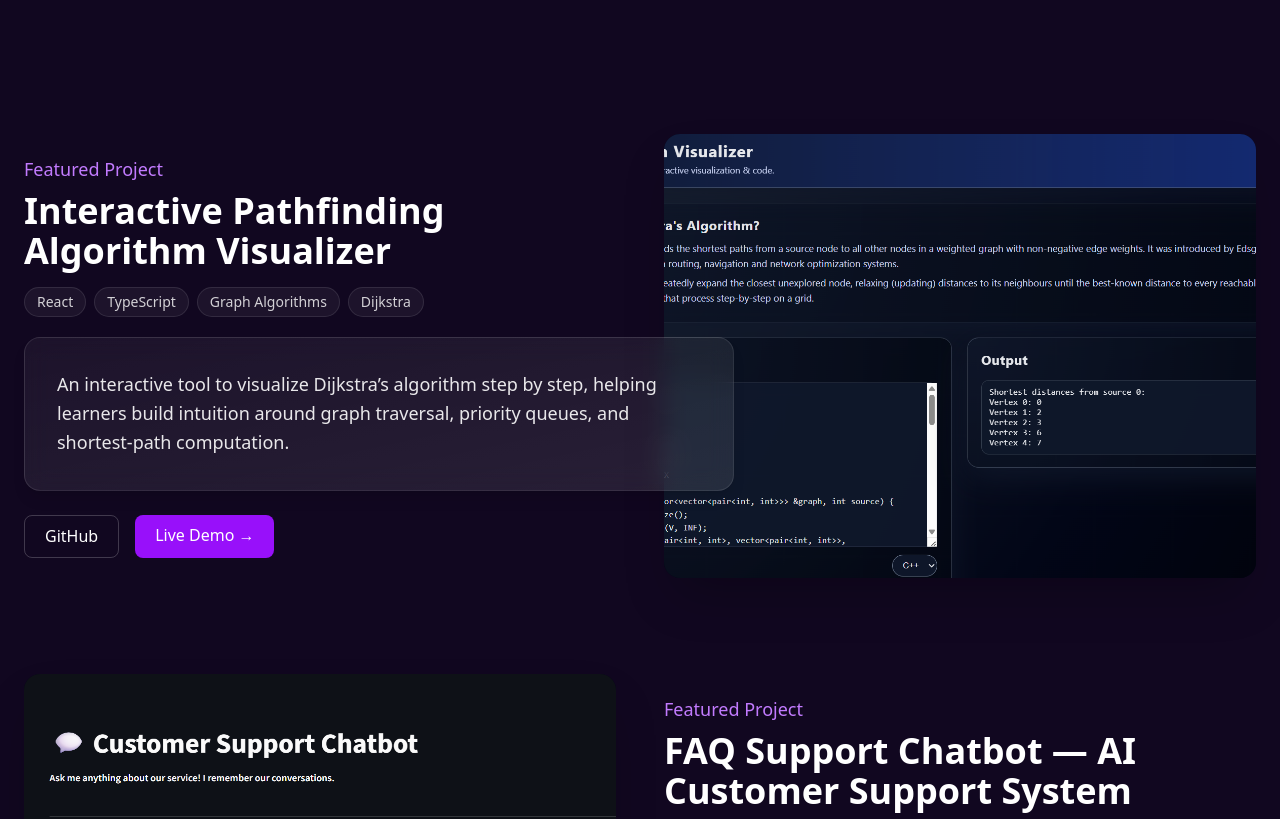
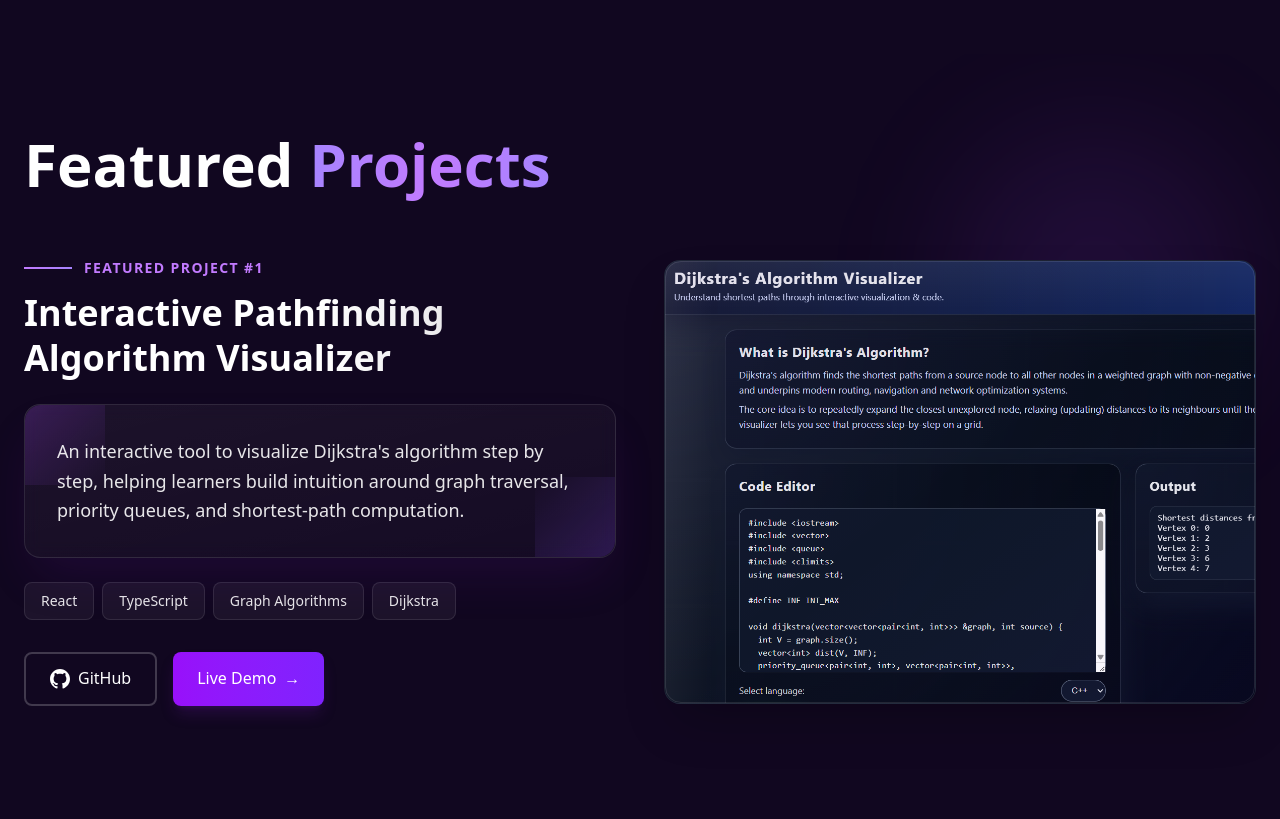
Before and after one commit to Manyaxkapoor/manya_portfolio, a Next.js app: page / in a window 1280 px wide. Shown: the part 2660-3479 px from the top of the page. Built offline with nearby package versions, Linux system fonts and the light colour scheme.

Commit message:
alignment fixed with object-cover

```diff
--- a/app/components/Projects.tsx
+++ b/app/components/Projects.tsx
@@ -8,6 +8,7 @@ interface Project {
   title: string;
   description: string;
   image: string;
+  imagePosition?: string;
   github?: string;
   live?: string;
   tech: string[];
@@ -18,23 +19,24 @@ const featuredProjects: Project[] = [
     id: 1,
     title: "Interactive Pathfinding Algorithm Visualizer",
     description:
-      "An interactive tool to visualize Dijkstra’s algorithm step by step, helping learners build intuition around graph traversal, priority queues, and shortest-path computation.",
+      "An interactive tool to visualize Dijkstra's algorithm step by step, helping learners build intuition around graph traversal, priority queues, and shortest-path computation.",
     github: "https://github.com/Manyaxkapoor/Dijkstra_visualiser",
     live: "https://dijkstravisualiser.vercel.app/",
     image: "/Projects/project-1.png",
+     imagePosition: "0% 50%",
     tech: ["React", "TypeScript", "Graph Algorithms", "Dijkstra"],
   },
   {
     id: 2,
     title: "FAQ Support Chatbot — AI Customer Support System",
     description:
-    "An AI-powered FAQ chatbot designed for reliable, hallucination-free customer support. Built with Streamlit and Groq’s LLaMA 3.1, the system delivers deterministic answers strictly from a structured knowledge base.",
+      "An AI-powered FAQ chatbot designed for reliable, hallucination-free customer support. Built with Streamlit and Groq's LLaMA 3.1, the system delivers deterministic answers strictly from a structured knowledge base.",
     tech: ["Python", "Streamlit", "Groq API", "LLaMA 3.1"],
     live: "https://webchatpy.streamlit.app/",
     github: "https://github.com/manyaxkapoor/chatbot",
     image: "/Projects/project-2.png",
+     imagePosition: "50% 50%",
   },
-
   {
     id: 3,
     title: "DevConnect — Full-Stack Portfolio Platform",
@@ -44,37 +46,30 @@ const featuredProjects: Project[] = [
     live: "https://devconnect456.vercel.app",
     github: "https://github.com/Manyaxkapoor/devconnect",
     image: "/projects/project-3.png",
+     imagePosition: "15% 60%",
   },
-
   {
     id: 4,
     title: "TRUView AI – Ethical & Explainable AI Platform",
     description:
       "An AI governance platform enabling auditable, regulation-ready workflows with consent management, explainability middleware, and immutable audit trails.",
     github: "https://github.com/Manyaxkapoor/TRUView-AI",
-    image: "/projects/project-.png",
+    image: "/projects/project-4.png",
     tech: ["AI Governance", "SHAP", "FastAPI", "RBAC", "Audit Trails"],
+     imagePosition: "15% 65%",
   },
-
-// {
-//     id: 5,
-//     title: "HireLens – Explainable Resume Screening Platform",
-//     description:
-//       "A full-stack resume screening platform focused on transparency in AI-driven hiring, featuring secure authentication, explainable decisions, and structured profile management.",
-//     github: "https://github.com/Manyaxkapoor/HireLens",
-//     image: "/projects/project-2.png",
-//     tech: ["React", "Node.js", "PostgreSQL", "Explainable AI", "RBAC"],
-//   },
-
 ];
 
-export default function Projects(): React.JSX.Element {
+export default function Projects() {
   const [visibleIds, setVisibleIds] = useState<number[]>([]);
+  const [hoveredId, setHoveredId] = useState<number | null>(null);
   const sectionRef = useRef<HTMLDivElement | null>(null);
+  const glowRefs = useRef<{ [key: number]: HTMLDivElement | null }>({});
 
+  const isDesktop = typeof window !== "undefined" && window.innerWidth >= 768;
+
+  /* Scroll reveal */
   useEffect(() => {
-    const isMobile = window.innerWidth < 768;
-
     const observer = new IntersectionObserver(
       (entries) => {
         entries.forEach((entry) => {
@@ -84,80 +79,146 @@ export default function Projects(): React.JSX.Element {
           }
         });
       },
-      { threshold: isMobile ? 0.15 : 0.3 }
+      { threshold: 0.2 }
     );
 
-    const elements = sectionRef.current?.querySelectorAll("[data-id]");
-    elements?.forEach((el) => observer.observe(el));
+    sectionRef.current
+      ?.querySelectorAll("[data-id]")
+      .forEach((el) => observer.observe(el));
 
     return () => observer.disconnect();
   }, []);
 
+  /* Cursor glow sync */
+  const handleMouseMove = (e: React.MouseEvent, projectId: number) => {
+    if (!isDesktop || !glowRefs.current[projectId]) return;
+    const rect = glowRefs.current[projectId]!.getBoundingClientRect();
+    const x = e.clientX - rect.left;
+    const y = e.clientY - rect.top;
+    glowRefs.current[projectId]!.style.setProperty("--x", `${x}px`);
+    glowRefs.current[projectId]!.style.setProperty("--y", `${y}px`);
+  };
+
   return (
-    <section id="projects" className="py-20 px-6">
-      <div ref={sectionRef} className="container mx-auto max-w-7xl">
+    <section id="projects" className="py-20 px-6 relative overflow-hidden">
+      {/* Background decoration */}
+      <div className="absolute top-20 right-10 w-72 h-72 bg-purple-500/10 rounded-full blur-3xl" />
+      <div className="absolute bottom-40 left-10 w-96 h-96 bg-violet-500/10 rounded-full blur-3xl" />
+
+      <div ref={sectionRef} className="container mx-auto max-w-7xl relative z-10">
+        {/* Section Header */}
+        <div className="text-left mb-16">
+
+          <h2 className="text-4xl lg:text-6xl font-bold text-white mb-4">
+            Featured <span className="bg-gradient-to-r from-violet-400 via-purple-400 to-violet-400 bg-clip-text text-transparent">Projects</span>
+          </h2>
+
+        </div>
+
         {featuredProjects.map((project, index) => {
           const isEven = index % 2 === 1;
           const isVisible = visibleIds.includes(project.id);
+          const isHovered = hoveredId === project.id;
 
           return (
             <div
               key={project.id}
               data-id={project.id}
-              className={`mb-24 last:mb-0 transition-all duration-700
-              ${isVisible ? "opacity-100 translate-y-0" : "opacity-0 translate-y-8"}`}
+              className={`mb-32 transition-all duration-700
+              ${isVisible ? "opacity-100 translate-y-0" : "opacity-0 translate-y-12"}`}
+              style={{ transitionDelay: `${index * 100}ms` }}
             >
               <div
                 className={`grid grid-cols-1 lg:grid-cols-2 gap-8 lg:gap-12 items-center ${
                   isEven ? "lg:grid-flow-dense" : ""
                 }`}
               >
-                {/* Text */}
-                <div className={`${isEven ? "lg:col-start-2" : ""}`}>
-                  <p className="text-purple-400 text-lg font-medium mb-2">
-                    Featured Project
+                {/* ================= TEXT SECTION ================= */}
+                <div
+                  className={`${isEven ? "lg:col-start-2" : ""} space-y-6`}
+                  onMouseMove={(e) => handleMouseMove(e, project.id)}
+                  onMouseEnter={() => setHoveredId(project.id)}
+                  onMouseLeave={() => setHoveredId(null)}
+                >
+                  <div className="space-y-3">
+                    <div className="flex items-center gap-3">
+                      <span className="h-[2px] w-12 bg-gradient-to-r from-purple-400 to-violet-400" />
+                      <p className="text-purple-400 font-semibold text-sm uppercase tracking-widest">
+                        Featured Project #{project.id}
                       </p>
+                    </div>
 
-                  <h3 className="text-3xl lg:text-4xl font-bold text-white mb-4">
+                    <h3 className="text-3xl lg:text-4xl font-bold leading-tight
+                      bg-gradient-to-r from-white via-white to-white/80
+                      bg-clip-text text-transparent
+                      group-hover:from-violet-400 group-hover:via-purple-400 group-hover:to-violet-400
+                      transition-all duration-500">
                       {project.title}
                     </h3>
+                  </div>
 
-                  {/* Tech Stack Chips */}
-                  <div className="flex flex-wrap gap-2 mb-5">
+                  {/* Description Card with Glow */}
+                  <div
+                    ref={(el) => (glowRefs.current[project.id] = el)}
+                    className={`relative rounded-2xl p-6 lg:p-8
+                    bg-gradient-to-br from-white/5 to-white/[0.02]
+                    border border-white/10 backdrop-blur-sm
+                    shadow-2xl shadow-purple-900/20
+                    overflow-hidden
+                    transition-all duration-500
+                    ${isHovered ? "border-purple-400/30 shadow-purple-900/40" : ""}`}
+                  >
+                    {/* Cursor Glow Effect */}
+                    {isDesktop && (
+                      <div
+                        className="pointer-events-none absolute inset-0 opacity-0 transition-opacity duration-300"
+                        style={{
+                          background: "radial-gradient(300px circle at var(--x) var(--y), rgba(168, 85, 247, 0.15), transparent 70%)",
+                          opacity: isHovered ? 1 : 0,
+                        }}
+                      />
+                    )}
+
+                    {/* Corner Accents */}
+                    <div className="absolute top-0 left-0 w-20 h-20 bg-gradient-to-br from-purple-500/20 to-transparent rounded-tl-2xl" />
+                    <div className="absolute bottom-0 right-0 w-20 h-20 bg-gradient-to-tl from-violet-500/20 to-transparent rounded-br-2xl" />
+
+                    <p className="relative z-10 text-white/90 text-lg leading-relaxed">
+                      {project.description}
+                    </p>
+                  </div>
+
+                  {/* Tech Stack */}
+                  <div className="flex flex-wrap gap-2">
                     {project.tech.map((t) => (
                       <span
                         key={t}
-                        className="px-3 py-1 text-sm rounded-full bg-white/5 border border-white/10 text-white/80"
+                        className="px-4 py-2 text-sm font-medium rounded-lg
+                        bg-white/5 border border-white/10 text-white/90
+                        hover:bg-purple-500/20 hover:border-purple-400/30
+                        transition-all duration-300 cursor-default"
                       >
                         {t}
                       </span>
                     ))}
                   </div>
 
-                  {/* Description */}
-                  <div className="relative z-10 mb-6">
-                    <div
-                      className={`bg-gradient-to-br from-white/5 to-white/10 backdrop-blur-md rounded-2xl p-6 lg:p-8 border border-white/10 shadow-lg ${
-                        isEven
-                          ? "lg:ml-[-20%]"
-                          : "lg:w-[calc(100%+20%)]"
-                      }`}
-                    >
-                      <p className="text-white/90 text-base lg:text-lg leading-relaxed">
-                        {project.description}
-                      </p>
-                    </div>
-                  </div>
-
-                  {/* Buttons */}
-                  <div className="flex gap-4">
+                  {/* Action Buttons */}
+                  <div className="flex gap-4 pt-2">
                     {project.github && (
                       <a
                         href={project.github}
                         target="_blank"
                         rel="noopener noreferrer"
-                        className="px-5 py-2 rounded-lg border border-white/20 text-white hover:bg-white/5 transition"
+                        className="group px-6 py-3 rounded-lg
+                        border-2 border-white/20 text-white font-medium
+                        hover:border-purple-400/50 hover:bg-purple-500/10
+                        transition-all duration-300
+                        flex items-center gap-2"
                       >
+                        <svg className="w-5 h-5" fill="currentColor" viewBox="0 0 24 24">
+                          <path d="M12 0c-6.626 0-12 5.373-12 12 0 5.302 3.438 9.8 8.207 11.387.599.111.793-.261.793-.577v-2.234c-3.338.726-4.033-1.416-4.033-1.416-.546-1.387-1.333-1.756-1.333-1.756-1.089-.745.083-.729.083-.729 1.205.084 1.839 1.237 1.839 1.237 1.07 1.834 2.807 1.304 3.492.997.107-.775.418-1.305.762-1.604-2.665-.305-5.467-1.334-5.467-5.931 0-1.311.469-2.381 1.236-3.221-.124-.303-.535-1.524.117-3.176 0 0 1.008-.322 3.301 1.23.957-.266 1.983-.399 3.003-.404 1.02.005 2.047.138 3.006.404 2.291-1.552 3.297-1.23 3.297-1.23.653 1.653.242 2.874.118 3.176.77.84 1.235 1.911 1.235 3.221 0 4.609-2.807 5.624-5.479 5.921.43.372.823 1.102.823 2.222v3.293c0 .319.192.694.801.576 4.765-1.589 8.199-6.086 8.199-11.386 0-6.627-5.373-12-12-12z"/>
+                        </svg>
                         GitHub
                       </a>
                     )}
@@ -166,29 +227,93 @@ export default function Projects(): React.JSX.Element {
                         href={project.live}
                         target="_blank"
                         rel="noopener noreferrer"
-                        className="px-5 py-2 rounded-lg bg-purple-600 hover:bg-purple-500 transition text-white"
+                        className="group px-6 py-3 rounded-lg
+                        bg-gradient-to-r from-purple-600 to-violet-600
+                        hover:from-purple-500 hover:to-violet-500
+                        text-white font-medium
+                        shadow-lg shadow-purple-900/30 hover:shadow-purple-900/50
+                        transition-all duration-300
+                        flex items-center gap-2 hover:scale-105"
                       >
-                        Live Demo →
+                        Live Demo
+                        <span className="group-hover:translate-x-1 transition-transform duration-300">→</span>
                       </a>
                     )}
                   </div>
                 </div>
 
-                {/* Image */}
+                {/* ================= IMAGE SECTION ================= */}
 <div className={`${isEven ? "lg:col-start-1 lg:row-start-1" : ""}`}>
-                  <div className="relative w-full aspect-[4/3] rounded-2xl overflow-hidden bg-slate-950 p-2 lg:p-3 shadow-2xl">
+  <div
+    className="relative group"
+    onMouseMove={(e) => {
+      const card = e.currentTarget.querySelector(
+        ".image-tilt"
+      ) as HTMLDivElement | null;
+      if (!card) return;
+
+      const rect = card.getBoundingClientRect();
+      const x = e.clientX - rect.left;
+      const y = e.clientY - rect.top;
+
+      const rotateY = ((x / rect.width) - 0.5) * 8; // left-right
+      const rotateX = ((y / rect.height) - 0.5) * -8; // up-down
+
+      card.style.transform = `
+        perspective(900px)
+        rotateX(${rotateX}deg)
+        rotateY(${rotateY}deg)
+        translateY(-6px)
+      `;
+    }}
+    onMouseLeave={(e) => {
+      const card = e.currentTarget.querySelector(
+        ".image-tilt"
+      ) as HTMLDivElement | null;
+      if (!card) return;
+
+      card.style.transform =
+        "perspective(900px) rotateX(0deg) rotateY(0deg) translateY(0)";
+    }}
+  >
+    {/* Glow Background  */}
+    <div className="absolute -inset-4 bg-gradient-to-r from-purple-500/10 via-violet-500/10 to-purple-500/10 rounded-3xl blur-2xl opacity-0 group-hover:opacity-100 transition-opacity duration-500" />
+
+    {/* Image Container */}
+    <div
+      className="
+        image-tilt
+        relative w-full aspect-[4/3]
+        rounded-2xl overflow-hidden
+        bg-gradient-to-br from-slate-900 to-slate-950
+        shadow-2xl border border-white/10
+        transition-transform duration-300
+        will-change-transform
+      "
+    >
+      {/* Overlay Effects (unchanged) */}
+      <div className="absolute inset-0 pointer-events-none z-10">
+        <div className="absolute inset-0 bg-gradient-to-br from-purple-500/5 via-transparent to-violet-500/5" />
+        <div className="absolute inset-x-0 top-0 h-12 bg-gradient-to-b from-white/5 to-transparent" />
+        <div className="absolute inset-y-0 left-0 w-12 bg-gradient-to-r from-white/5 to-transparent" />
+        <div className="absolute inset-0 border border-white/10 rounded-2xl" />
+      </div>
+
+      {/* Image — FITS as per the changes */}
       <Image
         src={project.image}
         alt={project.title}
         fill
-                      priority={project.id === 1} // LCP optimization
-                      sizes="(max-width: 768px) 100vw, (max-width: 1200px) 50vw"
-                      placeholder="blur"
-                      blurDataURL="/placeholder.png"
-                      className="object-cover rounded-lg"
+        className="object-cover "
+        style={{ objectPosition: project.imagePosition ?? "50% 50%" }}
       />
+
+      {/* Hover Overlay */}
+      <div className="absolute inset-0 bg-gradient-to-t from-purple-900/40 via-transparent to-transparent opacity-0 group-hover:opacity-100 transition-opacity duration-500" />
     </div>
   </div>
+</div>
+
               </div>
             </div>
           );
```
Lines whose indentation alone changed are shown as unchanged.
